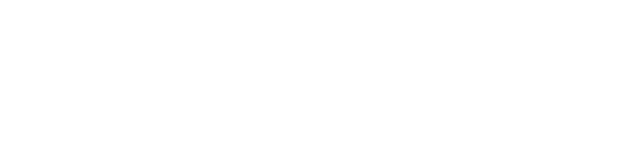
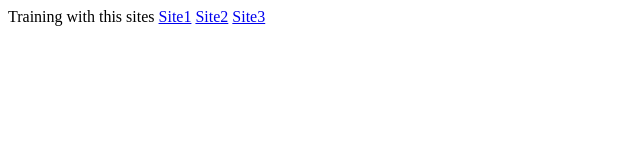
Before and after one commit to lZzozZl/home.tasks, a plain HTML site: page index.html in a window 1280 px wide. Shown: the whole page, without its empty margins (0-640 px from the left). Drawn offline with Linux system fonts and the light colour scheme.

Commit message:
addin index

```diff
--- a/index.html
+++ b/index.html
@@ -1,3 +1,4 @@
-<a href="./first-site">
-<a href="./from-tutorial">
-<a href="./headphones-site">
+Training with this sites
+<a href="./first-site">Site1</a>
+<a href="./from-tutorial">Site2</a>
+<a href="./headphones-site">Site3</a>
```
